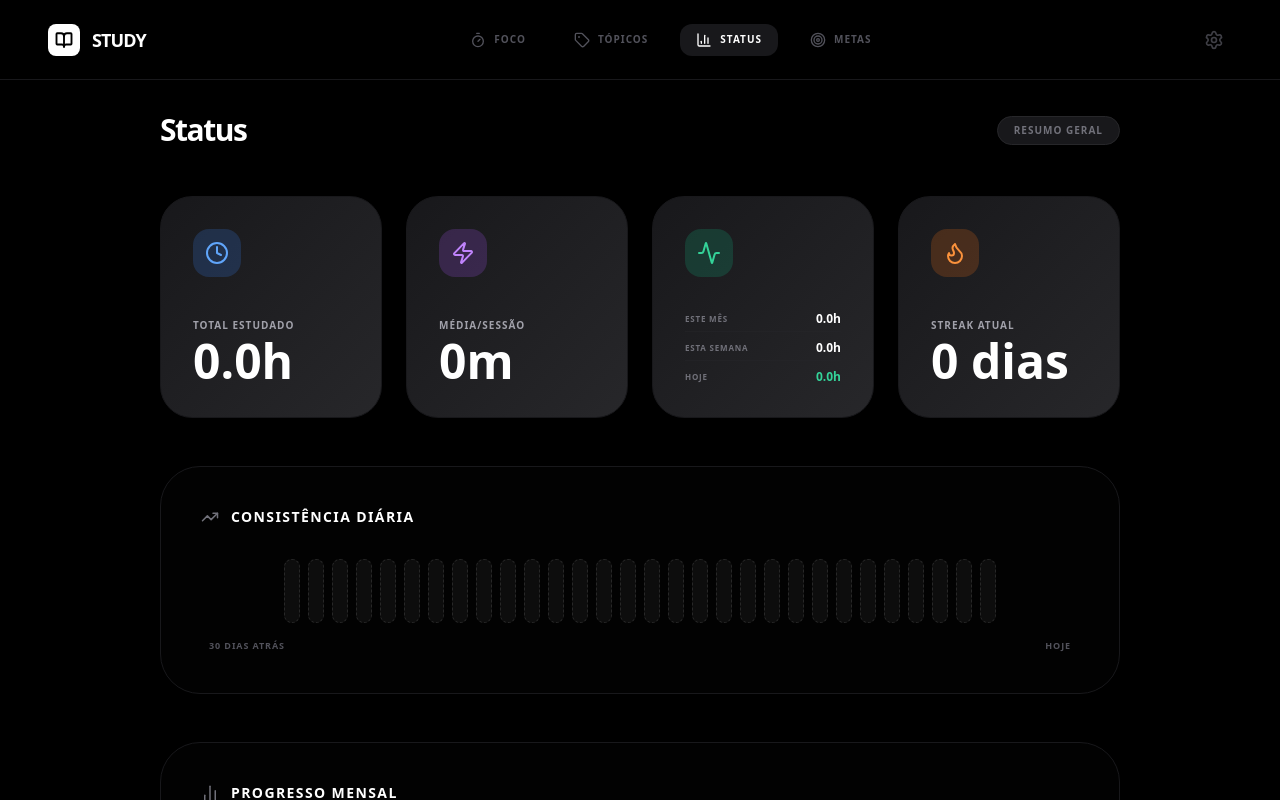
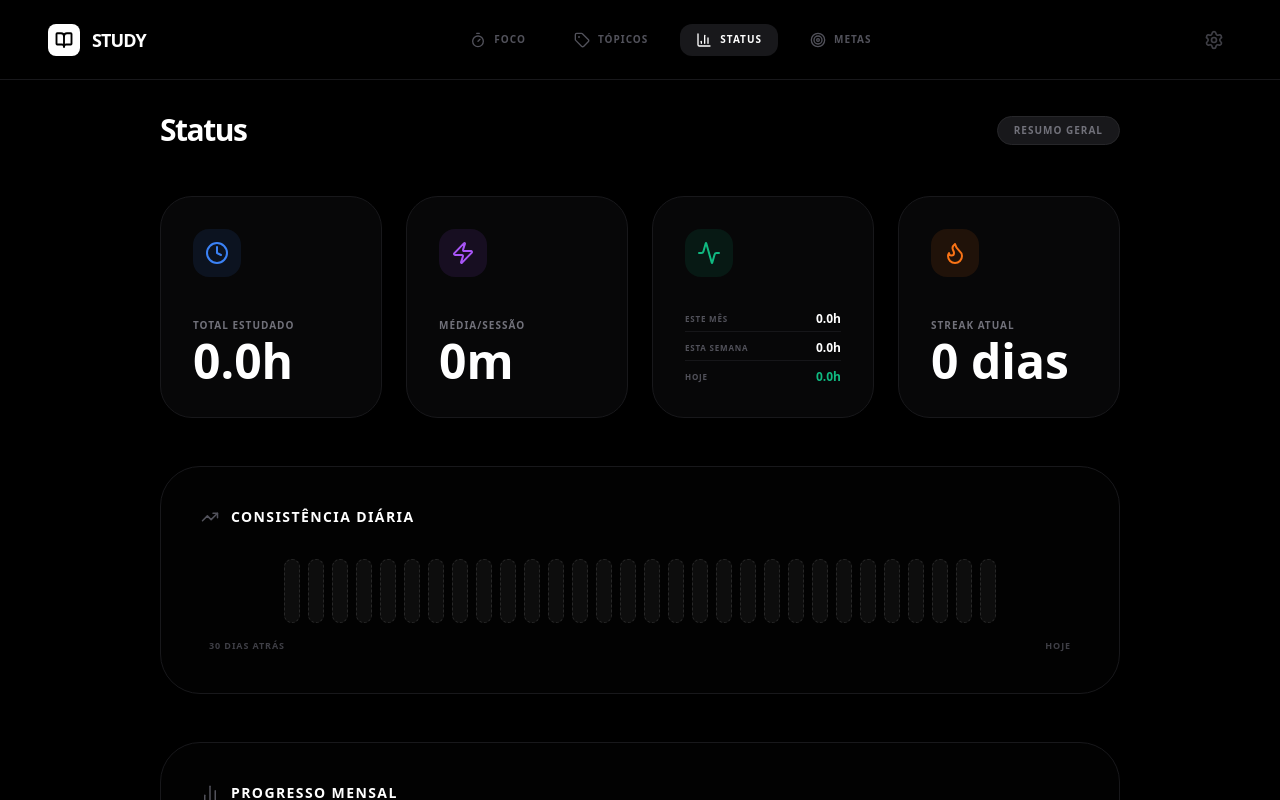
Before and after one commit to M306x/focus-study, a React (Vite) app: page / in a window 1280 px wide. Both pictures are taken after a click on the button "STATUS". Built offline with nearby package versions, Linux system fonts and the light colour scheme.

Commit message:
Update App.jsx
tentando e tentando

```diff
--- a/src/App.jsx
+++ b/src/App.jsx
@@ -27,7 +27,7 @@ export default function App() {
   const [selectedSound, setSelectedSound] = useState(SOUND_LIBRARY[0]);
   const [alarmDuration, setAlarmDuration] = useState(5);
   const [infiniteAlarm, setInfiniteAlarm] = useState(false);
-  const [dailyGoalHours, setDailyGoalHours] = useState(7); // Novo: Meta diária em horas
+  const [dailyGoalHours, setDailyGoalHours] = useState(7);
 
   const [topics, setTopics] = useState([]);
   const [history, setHistory] = useState([]);
@@ -57,7 +57,7 @@ export default function App() {
         if (data.history) setHistory(data.history);
         if (data.alarmDuration) setAlarmDuration(data.alarmDuration);
         if (data.infiniteAlarm) setInfiniteAlarm(data.infiniteAlarm);
-        if (data.dailyGoalHours) setDailyGoalHours(data.dailyGoalHours); // Novo
+        if (data.dailyGoalHours) setDailyGoalHours(data.dailyGoalHours);
         if (data.selectedSoundId) {
           const sound = SOUND_LIBRARY.find(s => s.id === data.selectedSoundId);
           if (sound) setSelectedSound(sound);
@@ -75,7 +75,7 @@ export default function App() {
       history,
       alarmDuration,
       infiniteAlarm,
-      dailyGoalHours, // Novo
+      dailyGoalHours,
       selectedSoundId: selectedSound.id
     };
     localStorage.setItem(STORAGE_KEY, JSON.stringify(dataToSave));
@@ -86,8 +86,8 @@ export default function App() {
     const updateWeeklyMinutes = () => {
       const now = new Date();
       const startOfCurrentWeek = new Date(now);
-      startOfCurrentWeek.setDate(now.getDate() - now.getDay()); // Domingo como início da semana
-      startOfCurrentWeek.setHours(0, 0, 0, 0);
+      startOfCurrentWeek.setDate(now.getDate() - (now.getDay() + 1) % 7); // Semana começa no sábado (0=dom, 6=sáb)
+      startOfCurrentWeek.setHours(23, 0, 0, 0); // Reset no sábado às 23h
 
       setTopics(prevTopics =>
         prevTopics.map(topic => {
@@ -104,7 +104,7 @@ export default function App() {
 
     const interval = setInterval(() => {
       const now = new Date();
-      if (now.getHours() === 0 && now.getMinutes() === 0) {
+      if (now.getDay() === 6 && now.getHours() === 23 && now.getMinutes() === 0) {
         updateWeeklyMinutes();
       }
     }, 60000); // Checa a cada minuto
@@ -119,7 +119,7 @@ export default function App() {
       history,
       alarmDuration,
       infiniteAlarm,
-      dailyGoalHours, // Novo
+      dailyGoalHours,
       selectedSoundId: selectedSound.id,
       exportDate: new Date().toISOString()
     };
@@ -148,7 +148,7 @@ export default function App() {
         if (data.history) setHistory(data.history);
         if (data.alarmDuration) setAlarmDuration(data.alarmDuration);
         if (data.infiniteAlarm) setInfiniteAlarm(data.infiniteAlarm);
-        if (data.dailyGoalHours) setDailyGoalHours(data.dailyGoalHours); // Novo
+        if (data.dailyGoalHours) setDailyGoalHours(data.dailyGoalHours);
         if (data.selectedSoundId) {
           const sound = SOUND_LIBRARY.find(s => s.id === data.selectedSoundId);
           if (sound) setSelectedSound(sound);
@@ -188,7 +188,7 @@ export default function App() {
     return () => clearInterval(timerRef.current);
   }, [isRunning, endTime]);
 
-  const playSound = (soundConfig, duration) => { // duration pode ser number ou 'infinite'
+  const playSound = (soundConfig, duration) => {
     initAudio();
     const ctx = audioContextRef.current;
     if (!ctx) return;
@@ -226,6 +226,7 @@ export default function App() {
 
   const handleComplete = () => {
     setIsRunning(false);
+    initAudio(); // Garantir que audio esteja inicializado antes do som
     setIsAlarmPlaying(true);
     playSound(selectedSound, infiniteAlarm ? 'infinite' : alarmDuration);
 
@@ -358,9 +359,9 @@ export default function App() {
     return days;
   }, [history]);
 
-  const currentStreak = useMemo(() => { // Novo: Cálculo de streak
+  const currentStreak = useMemo(() => {
     let streak = 0;
-    const goalMins = 60; // Pelo menos 1 hora
+    const goalMins = 60;
     for (let i = 0; i < calendarData.length; i++) {
       if (calendarData[i].minutes >= goalMins) {
         streak++;
@@ -371,7 +372,7 @@ export default function App() {
     return streak;
   }, [calendarData]);
 
-  const monthlyData = useMemo(() => { // Novo: Dados mensais para últimos 6 meses
+  const monthlyData = useMemo(() => {
     const months = [];
     const now = new Date();
     for (let i = 5; i >= 0; i--) {
@@ -618,61 +619,61 @@ export default function App() {
               </div>
 
               <div className="grid grid-cols-1 md:grid-cols-4 gap-6">
-                <div className="gradient-bg border border-zinc-900 p-8 rounded-[2rem] flex flex-col justify-between aspect-square shadow-glow">
-                  <div className="w-12 h-12 bg-blue-500/20 rounded-2xl flex items-center justify-center text-blue-400">
+                <div className="bg-zinc-900/30 border border-zinc-900 p-8 rounded-[2rem] flex flex-col justify-between aspect-square">
+                  <div className="w-12 h-12 bg-blue-500/10 rounded-2xl flex items-center justify-center text-blue-500">
                     <Clock size={24} />
                   </div>
                   <div>
-                    <span className="text-[10px] font-bold text-zinc-400 uppercase tracking-widest block mb-1">Total Estudado</span>
+                    <span className="text-[10px] font-bold text-zinc-500 uppercase tracking-widest block mb-1">Total Estudado</span>
                     <h3 className="text-5xl font-bold text-white tabular-nums">{totalHours}h</h3>
                   </div>
                 </div>
 
-                <div className="gradient-bg border border-zinc-900 p-8 rounded-[2rem] flex flex-col justify-between aspect-square shadow-glow">
-                  <div className="w-12 h-12 bg-purple-500/20 rounded-2xl flex items-center justify-center text-purple-400">
+                <div className="bg-zinc-900/30 border border-zinc-900 p-8 rounded-[2rem] flex flex-col justify-between aspect-square">
+                  <div className="w-12 h-12 bg-purple-500/10 rounded-2xl flex items-center justify-center text-purple-500">
                     <Zap size={24} />
                   </div>
                   <div>
-                    <span className="text-[10px] font-bold text-zinc-400 uppercase tracking-widest block mb-1">Média/Sessão</span>
+                    <span className="text-[10px] font-bold text-zinc-500 uppercase tracking-widest block mb-1">Média/Sessão</span>
                     <h3 className="text-5xl font-bold text-white tabular-nums">{avgSession}m</h3>
                   </div>
                 </div>
 
-                <div className="gradient-bg border border-zinc-900 p-8 rounded-[2rem] flex flex-col justify-between aspect-square shadow-glow">
-                  <div className="w-12 h-12 bg-emerald-500/20 rounded-2xl flex items-center justify-center text-emerald-400">
+                <div className="bg-zinc-900/30 border border-zinc-900 p-8 rounded-[2rem] flex flex-col justify-between aspect-square">
+                  <div className="w-12 h-12 bg-emerald-500/10 rounded-2xl flex items-center justify-center text-emerald-500">
                     <Activity size={24} />
                   </div>
                   <div className="space-y-2">
                     <div className="flex justify-between items-center border-b border-zinc-800/50 pb-1">
-                      <span className="text-[8px] font-bold text-zinc-500 uppercase tracking-widest">Este Mês</span>
+                      <span className="text-[8px] font-bold text-zinc-600 uppercase tracking-widest">Este Mês</span>
                       <span className="text-xs font-bold text-white">{statsByPeriod.month}h</span>
                     </div>
                     <div className="flex justify-between items-center border-b border-zinc-800/50 pb-1">
-                      <span className="text-[8px] font-bold text-zinc-500 uppercase tracking-widest">Esta Semana</span>
+                      <span className="text-[8px] font-bold text-zinc-600 uppercase tracking-widest">Esta Semana</span>
                       <span className="text-xs font-bold text-white">{statsByPeriod.week}h</span>
                     </div>
                     <div className="flex justify-between items-center">
-                      <span className="text-[8px] font-bold text-zinc-500 uppercase tracking-widest">Hoje</span>
-                      <span className="text-xs font-bold text-emerald-400">{statsByPeriod.day}h</span>
+                      <span className="text-[8px] font-bold text-zinc-600 uppercase tracking-widest">Hoje</span>
+                      <span className="text-xs font-bold text-emerald-500">{statsByPeriod.day}h</span>
                     </div>
                   </div>
                 </div>
 
-                <div className="gradient-bg border border-zinc-900 p-8 rounded-[2rem] flex flex-col justify-between aspect-square shadow-glow">
-                  <div className="w-12 h-12 bg-orange-500/20 rounded-2xl flex items-center justify-center text-orange-400">
+                <div className="bg-zinc-900/30 border border-zinc-900 p-8 rounded-[2rem] flex flex-col justify-between aspect-square">
+                  <div className="w-12 h-12 bg-orange-500/10 rounded-2xl flex items-center justify-center text-orange-500">
                     <Flame size={24} />
                   </div>
                   <div>
-                    <span className="text-[10px] font-bold text-zinc-400 uppercase tracking-widest block mb-1">Streak Atual</span>
+                    <span className="text-[10px] font-bold text-zinc-500 uppercase tracking-widest block mb-1">Streak Atual</span>
                     <h3 className="text-5xl font-bold text-white tabular-nums">{currentStreak} dias</h3>
                   </div>
                 </div>
               </div>
 
-              <div className="bg-zinc-900/10 border border-zinc-900 rounded-[2.5rem] p-10 shadow-glow">
+              <div className="bg-zinc-900/10 border border-zinc-900 rounded-[2.5rem] p-10">
                 <div className="flex justify-between items-center mb-8">
                   <h3 className="text-white font-bold text-sm uppercase tracking-widest flex items-center gap-3">
-                    <TrendingUp size={18} className="text-zinc-500" /> Consistência Diária
+                    <TrendingUp size={18} className="text-zinc-600" /> Consistência Diária
                   </h3>
                 </div>
                 <div className="flex gap-2 justify-center">
@@ -700,7 +701,7 @@ export default function App() {
                     return (
                       <div
                         key={i}
-                        title={`${day.date}: ${day.minutes} min`}
+                        title={`${day.date}: ${(day.minutes / 60).toFixed(1)}h`}
                         className="w-4 h-16 rounded-full transition-all hover:scale-y-110"
                         style={{
                           backgroundColor: hasStudy ? `rgba(${baseColor}, ${intensity})` : 'rgba(100, 100, 100, 0.12)',
@@ -710,16 +711,16 @@ export default function App() {
                     );
                   })}
                 </div>
-                <div className="flex justify-between mt-4 px-2 text-[9px] font-bold text-zinc-600 uppercase tracking-widest">
+                <div className="flex justify-between mt-4 px-2 text-[9px] font-bold text-zinc-700 uppercase tracking-widest">
                   <span>30 dias atrás</span>
                   <span>Hoje</span>
                 </div>
               </div>
 
-              <div className="bg-zinc-900/10 border border-zinc-900 rounded-[2.5rem] p-10 shadow-glow">
+              <div className="bg-zinc-900/10 border border-zinc-900 rounded-[2.5rem] p-10">
                 <div className="flex justify-between items-center mb-12">
                   <h3 className="text-white font-bold text-sm uppercase tracking-widest flex items-center gap-3">
-                    <BarChart2 size={18} className="text-zinc-500" /> Progresso Mensal
+                    <BarChart2 size={18} className="text-zinc-600" /> Progresso Mensal
                   </h3>
                 </div>
                 <div className="flex items-end justify-between h-48 gap-4 px-4">
@@ -727,7 +728,7 @@ export default function App() {
                     const height = (m.hours / maxMonthlyHours) * 100;
                     const prevHours = i < monthlyData.length - 1 ? monthlyData[i + 1].hours : m.hours;
                     const diff = m.hours - prevHours;
-                    const trendColor = diff > 0 ? 'text-emerald-400' : diff < 0 ? 'text-red-400' : 'text-zinc-400';
+                    const trendColor = diff > 0 ? 'text-emerald-500' : diff < 0 ? 'text-red-500' : 'text-zinc-500';
                     const trendIcon = diff > 0 ? ArrowUp : diff < 0 ? ArrowDown : null;
 
                     return (
@@ -739,7 +740,7 @@ export default function App() {
                           />
                         </div>
                         <div className="mt-2 flex items-center gap-1">
-                          <span className="text-[8px] font-bold uppercase tracking-tighter text-zinc-500 group-hover:text-white transition-colors">{m.month}</span>
+                          <span className="text-[8px] font-bold uppercase tracking-tighter text-zinc-600 group-hover:text-white transition-colors">{m.month}</span>
                           {trendIcon && <trendIcon size={10} className={trendColor} />}
                         </div>
                       </div>
@@ -748,10 +749,10 @@ export default function App() {
                 </div>
               </div>
 
-              <div className="bg-zinc-900/10 border border-zinc-900 rounded-[2.5rem] p-10 shadow-glow">
+              <div className="bg-zinc-900/10 border border-zinc-900 rounded-[2.5rem] p-10">
                 <div className="flex justify-between items-center mb-12">
                   <h3 className="text-white font-bold text-sm uppercase tracking-widest flex items-center gap-3">
-                    <BarChart3 size={18} className="text-zinc-500" /> Horas por Tópico
+                    <BarChart3 size={18} className="text-zinc-600" /> Horas por Tópico
                   </h3>
                 </div>
                 <div className="flex items-end justify-between h-48 gap-4 px-4">
@@ -768,7 +769,7 @@ export default function App() {
                                style={{ height: `${height}%`, backgroundColor: t.color, boxShadow: `0 0 40px -10px ${t.color}44` }}
                              />
                           </div>
-                          <span className="mt-4 text-[8px] font-bold uppercase tracking-tighter text-zinc-500 group-hover:text-white transition-colors">{t.name}</span>
+                          <span className="mt-4 text-[8px] font-bold uppercase tracking-tighter text-zinc-600 group-hover:text-white transition-colors">{t.name}</span>
                         </div>
                       );
                     })
@@ -783,7 +784,7 @@ export default function App() {
               <h2 className="text-2xl font-bold text-white uppercase text-xs tracking-widest mb-8">Objetivos Semanais</h2>
               {topics.length === 0 && <div className="text-center py-20 border border-dashed border-zinc-900 rounded-3xl text-zinc-800 text-[10px] font-black uppercase tracking-widest">Crie tópicos primeiro</div>}
               {topics.map(topic => {
-                const hoursDone = topic.weeklyMinutes / 60;
+                const hoursDone = (topic.weeklyMinutes || 0) / 60;
                 const progress = topic.hasGoal ? (hoursDone / topic.goalHours) * 100 : 0;
                 return (
                   <div key={topic.id} className="bg-zinc-900/30 border border-zinc-900 rounded-3xl p-8 relative overflow-hidden group">
@@ -891,7 +892,7 @@ export default function App() {
                   {SOUND_LIBRARY.map(sound => (
                     <button
                       key={sound.id}
-                      onClick={() => { setSelectedSound(sound); playSound(sound, 2); }} // Sempre 2s para amostra
+                      onClick={() => { setSelectedSound(sound); playSound(sound, 2); }}
                       className={`flex items-center justify-between p-5 rounded-2xl border transition-all ${selectedSound.id === sound.id ? 'bg-zinc-900 border-zinc-600 text-white shadow-xl' : 'bg-transparent border-zinc-900 text-zinc-700 hover:border-zinc-800'}`}
                     >
                       <span className="text-[10px] font-bold uppercase tracking-widest">{sound.name}</span>
@@ -940,7 +941,6 @@ export default function App() {
                 </div>
               </section>
 
-              {/* Novo: Meta Diária */}
               <section>
                 <h2 className="text-white font-bold uppercase text-[10px] tracking-widest mb-6 flex items-center gap-2">
                   <Target size={16} /> Meta Diária
```
